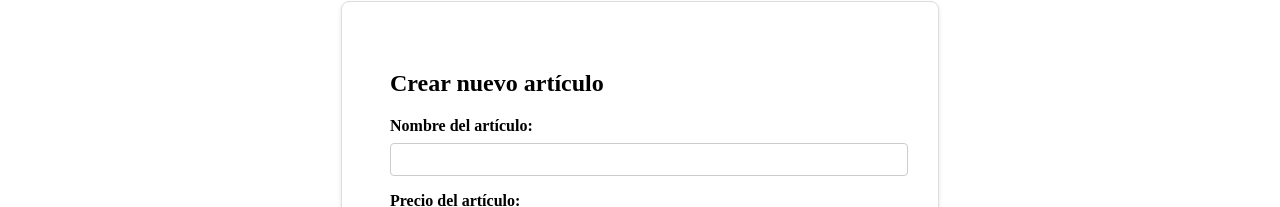
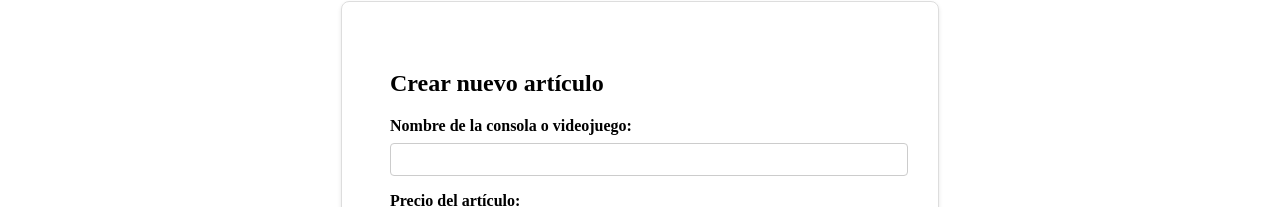
Before and after one commit to ignasimgol/PEC5, an Angular app in the folder PEC5_Ej_Prac/ecommerce-copia/: page /new-article-template in a window 1280 px wide. Shown: the part 105-312 px from the top of the page. Built offline with nearby package versions, Linux system fonts and the light colour scheme.

Commit message:
cambio form nombre producto

```diff
--- a/PEC5_Ej_Prac/ecommerce-copia/src/app/article-new-template/article-new-template.component.html
+++ b/PEC5_Ej_Prac/ecommerce-copia/src/app/article-new-template/article-new-template.component.html
@@ -2,7 +2,7 @@
     <h2>Crear nuevo artículo</h2>
     <form [formGroup]="articleForm" (ngSubmit)="onSubmit()">
       <div>
-        <label for="name">Nombre del artículo:</label>
+        <label for="name">Nombre de la consola o videojuego:</label>
         <input id="name" formControlName="name" />
         <span *ngIf="name?.touched && name?.invalid">
           Nombre es obligatorio.
```
